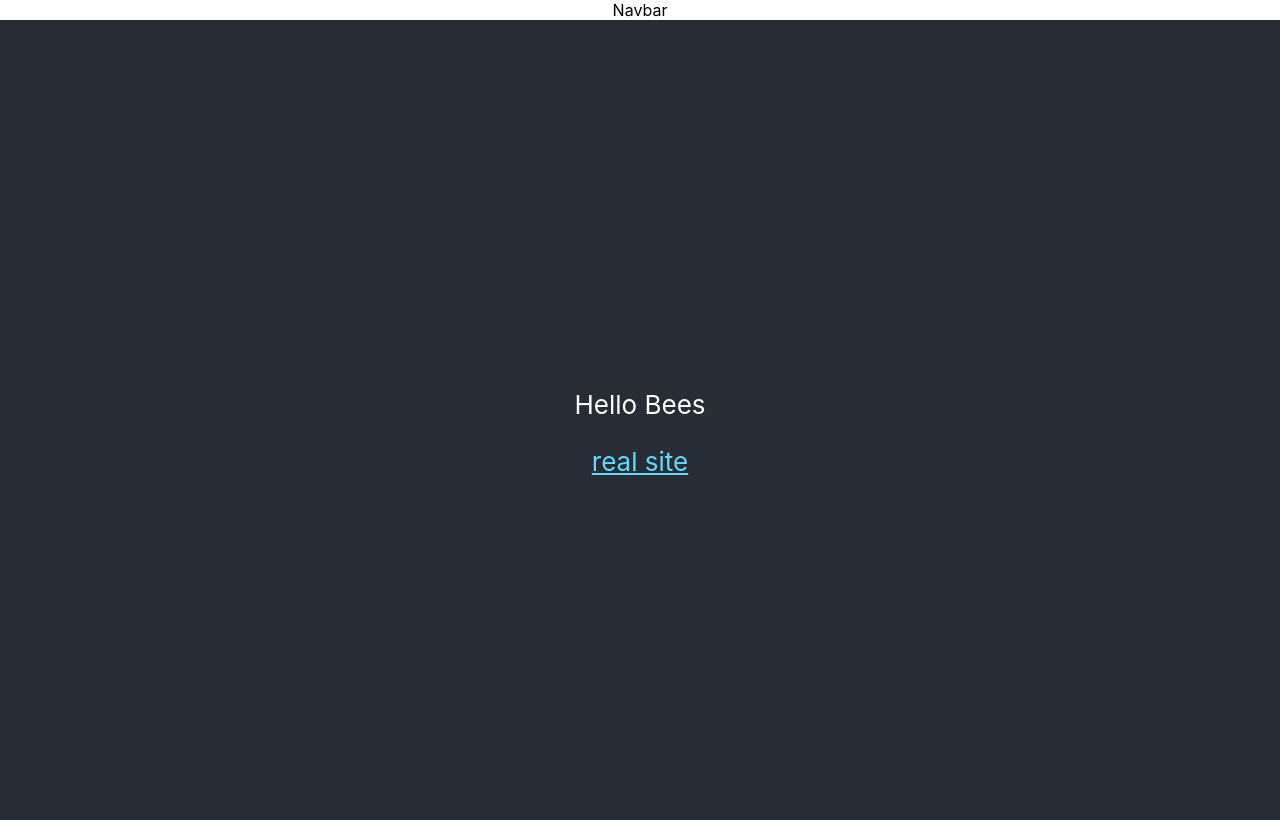
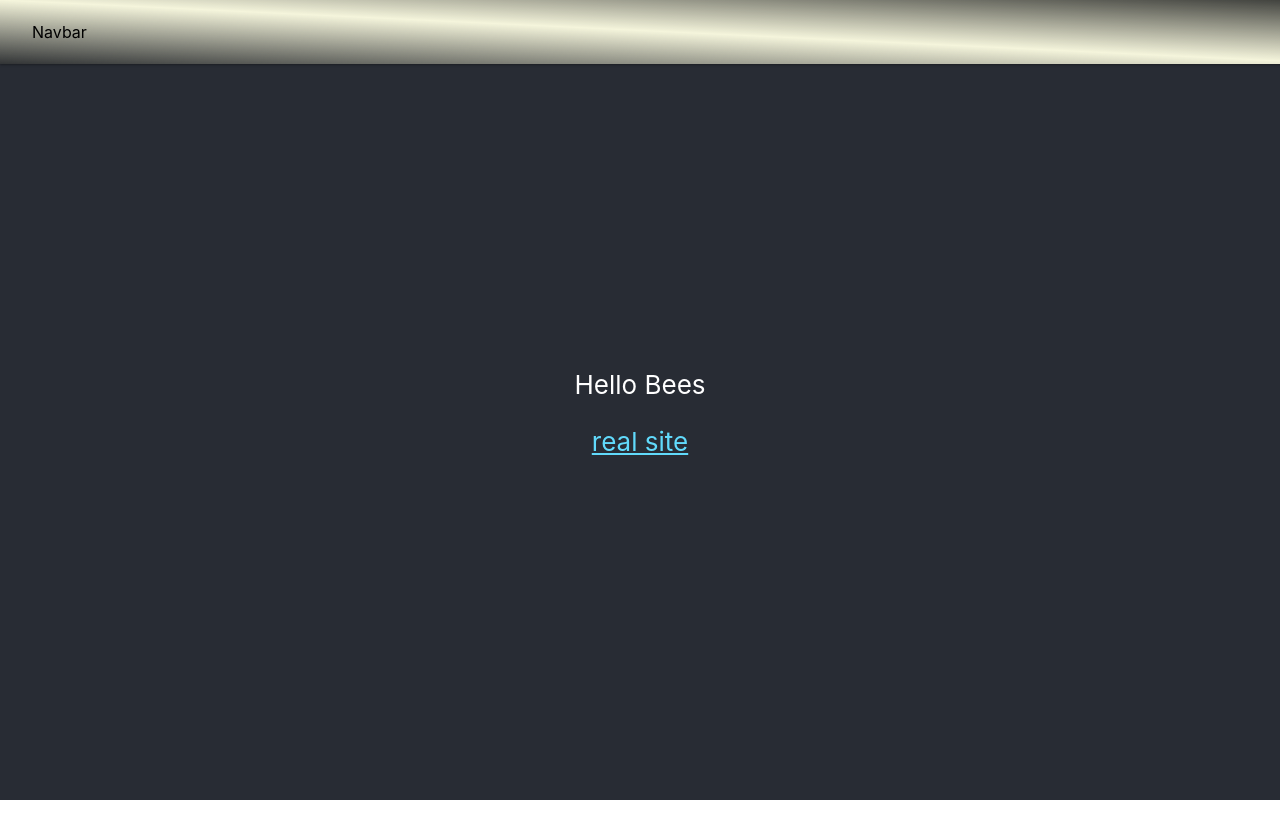
Before and after one commit to ramhagit/Bees, a React (Create React App) app in the folder path-of-honey/: page / in a window 1280 px wide. Built offline with nearby package versions, Linux system fonts and the light colour scheme.

Commit message:
Navbar style added

```diff
--- /dev/null
+++ b/path-of-honey/src/components/Navbar/Navbar.css
@@ -0,0 +1,13 @@
+.navbar-header {
+    position: fixed;
+    z-index: 10;
+    top: 0;
+    height: 8vh;
+    width: 100vw;
+    background-image: linear-gradient(to top right, rgba(65, 65, 57, 0.4), beige, rgba(65, 65, 57, 0.7));
+    display: flex;
+    align-items: center;
+    justify-content: space-between;
+    padding: 0 2.5vw;
+    box-shadow: 0 1px 3px rgba(0,0,0,0.12), 0 1px 2px rgba(0,0,0,0.24);
+}
--- a/path-of-honey/src/components/Navbar/Navbar.js
+++ b/path-of-honey/src/components/Navbar/Navbar.js
@@ -1,10 +1,11 @@
 import React from 'react';
 import { Link } from 'react-router-dom';
 import useWidth from '../../hooks/useWidth';
+import './Navbar.css';
 
 const Navbar = () => {
     return (
-        <header>Navbar</header>
+        <header className="navbar-header">Navbar</header>
     )
 }
 
```
